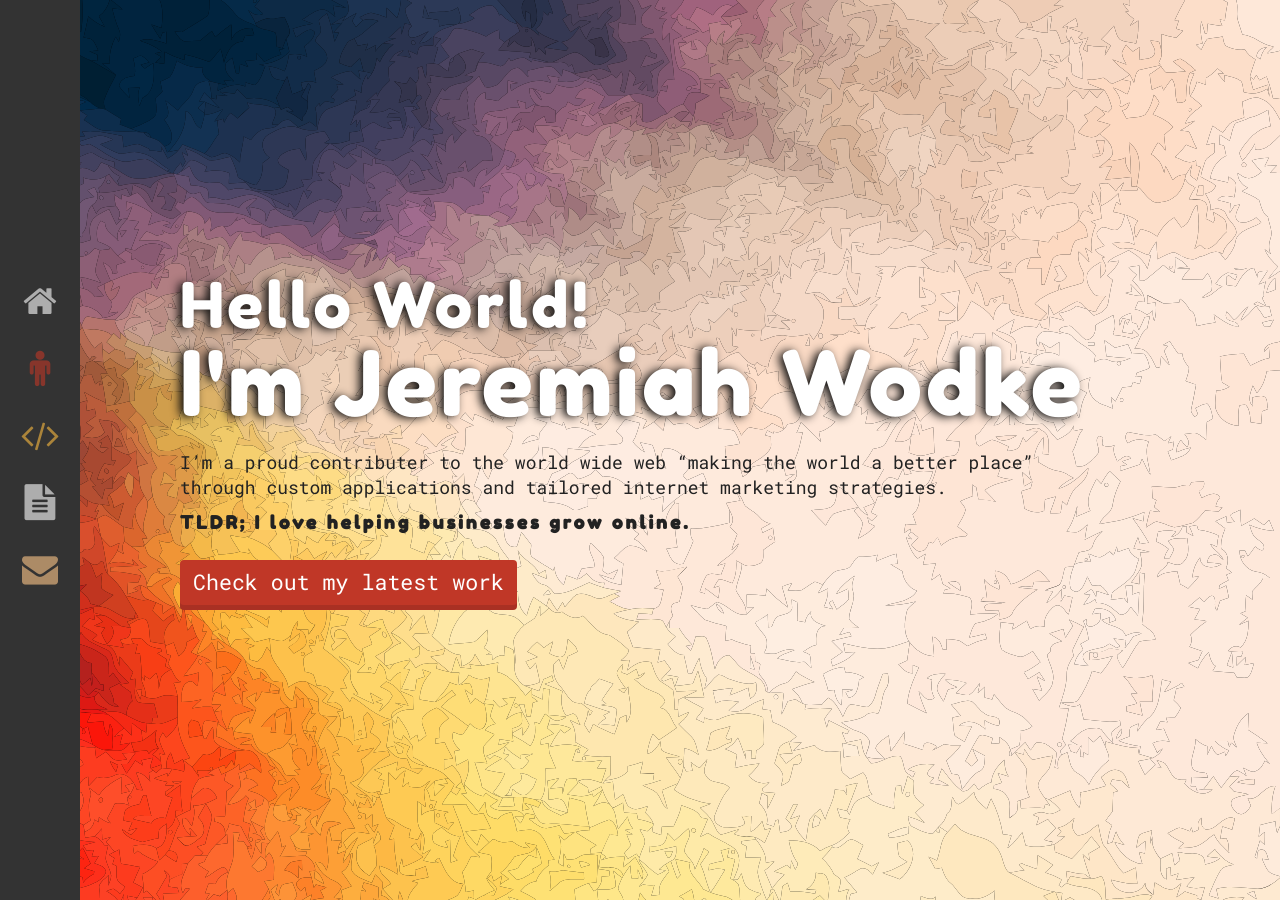
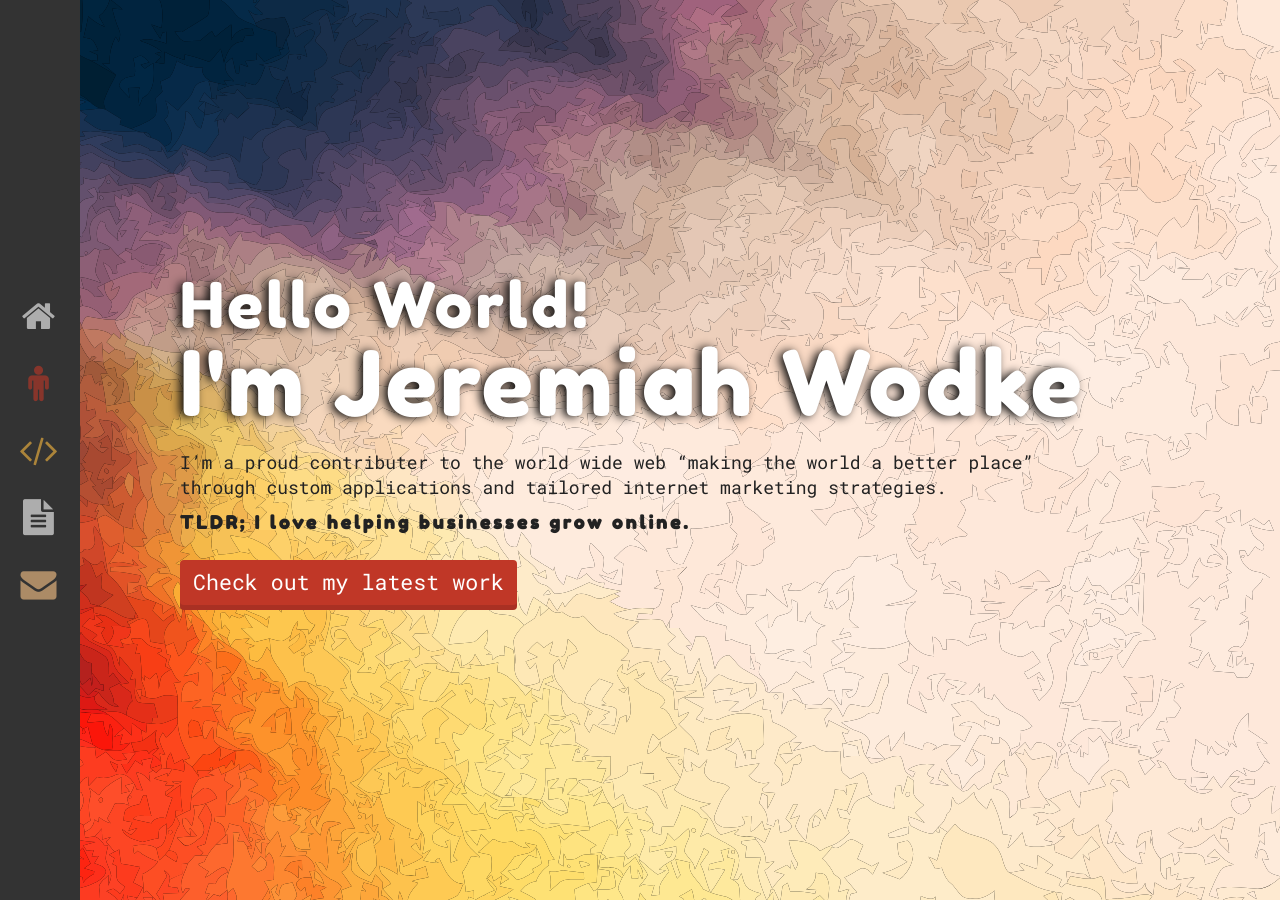
Before and after one commit to JWizerd/2017_personal_portfolio, a Jekyll site: the page built from index.html, in a window 1280 px wide. Built offline with Jekyll 4.4.1, drawn with Linux system fonts in a browser that asks for light colours.

Commit message:
final touches on navigation

```diff
--- a/assets/css/main.scss
+++ b/assets/css/main.scss
@@ -137,6 +137,11 @@
   margin-bottom: 30px;
   transition: .2s;
   opacity: .6;
+  margin-left: -3px;
+}
+
+.navigation ul li:last-child {
+  margin-bottom: 0;
 }
 
 .navigation ul li:hover {
```
Also changed, not shown: 1 other file.
